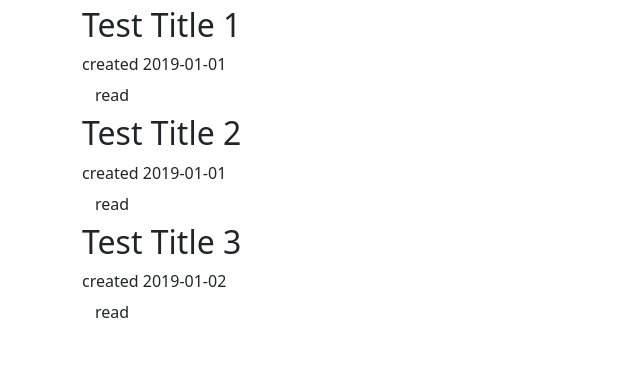
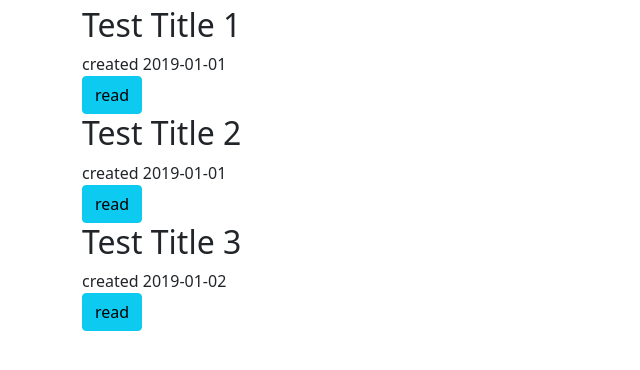
Before and after one commit to c2masamichi/webapp-example-python-django, a Django app: page / in a window 1280 px wide. Shown: the part 106-476 px from the top of the page, without its empty margins (0-640 px from the left). Run offline with Django 3.2, Linux system fonts and the light colour scheme; data comes from the database, SQL or seed files in the repository.

Commit message:
fix index

```diff
--- a/cms/blog/templates/blog/index.html
+++ b/cms/blog/templates/blog/index.html
@@ -6,10 +6,12 @@
 
 {% block content %}
   {% for entry in entries %}
-    <div class="entry">
+  <div id="entries">
+    <div class="section entry">
       <h2>{{ entry.title }}</h2>
       <div class="about">created {{ entry.created|date:"Y-m-d" }}</div>
-      <a class="waves-effect waves-light btn light-blue lighten-1" href="{% url 'blog:detail' entry.id %}">read</a>
+      <a class="btn btn-info" href="{% url 'blog:detail' entry.id %}">read</a>
     </div>
+  </div>
   {% endfor %}
 {% endblock %}
```
